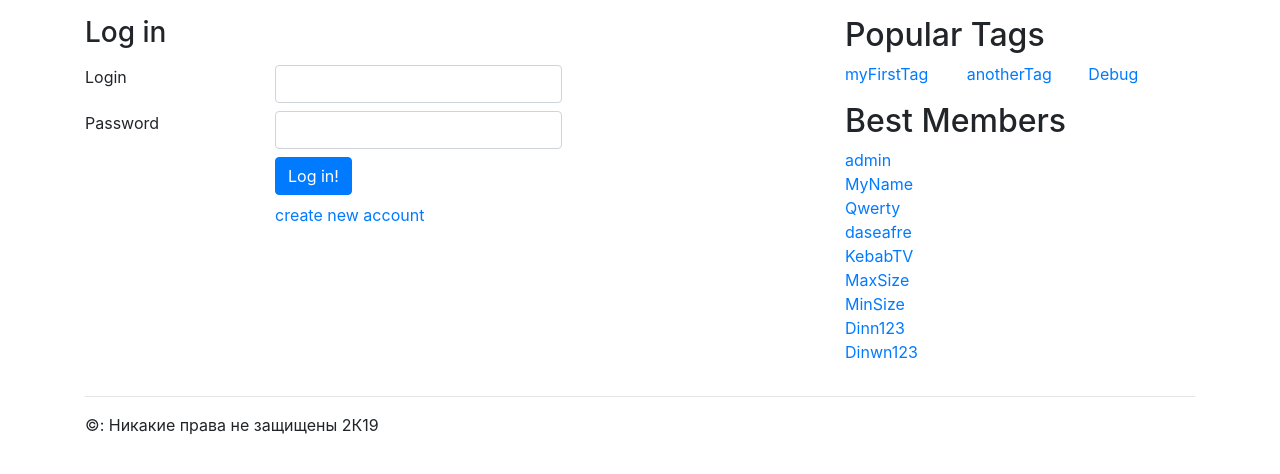
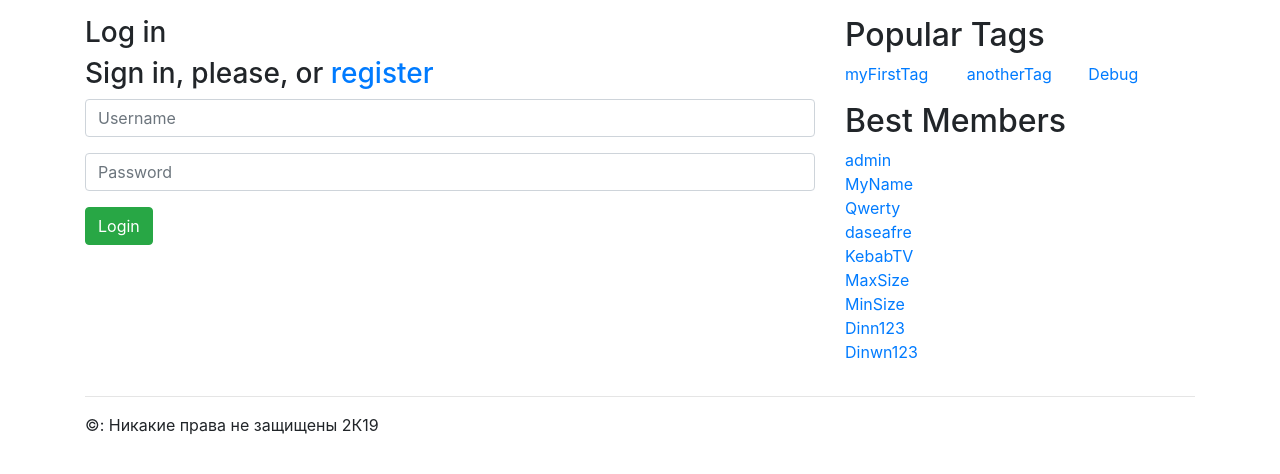
Before and after one commit to ValeryBMSTU/WEB, a Django app: page /asker/login/ in a window 1280 px wide. Shown: the part 68-542 px from the top of the page. Run offline with Django 3.2, Linux system fonts and the light colour scheme; data comes from the database, SQL or seed files in the repository; both versions use the stored data as it was after the commit; some libraries are stand-ins or nearby versions.

Commit message:
Login Form commit.

```diff
--- a/askme/asker/urls.py
+++ b/askme/asker/urls.py
@@ -11,8 +11,7 @@ urlpatterns = [
     path('ask/', ask, name="Ask"),
     path('settings/', settings, name="Settings"),
     path('login/', login, name="login"),
-    path('registration/', signup, name="Registration"),
-    # path('registration/', registration, name="Registration"),
+    path('registration/', registration, name="Registration"),
     path('users/', users, name="Users"),
 
     # path('login_sem/', login, name="login"),
--- a/askme/asker/views.py
+++ b/askme/asker/views.py
@@ -34,13 +34,13 @@ def users(request):
     template = 'asker/users.html'
     return paginatorRender(request, User.objects.all(), template)
 
-def registration(request):
-    template =  'asker/registration.html'
-    return baseRender(request, template)
+# def registration(request):
+#     template =  'asker/registration.html'
+#     return baseRender(request, template)
 
-def login(request):
-    template = 'asker/login.html'
-    return baseRender(request, template)
+# def login(request):
+#     template = 'asker/login.html'
+#     return baseRender(request, template)
 
 def settings(request):
     template = 'asker/settings.html'
@@ -94,7 +94,7 @@ def fillErrors(formErrors, errors):
         errors.append(f' { formattedFieldName } field error: {formErrors[i][0]}')
 
 
-def signup(request):
+def registration(request):
 
     tags = Tag.objects.all()
     users = User.objects.all()
@@ -113,13 +113,34 @@ def signup(request):
             user.set_password(request.POST['password_confirmation'])
             user.save()
             auth_login(request, user)
-            return redirect('/')
+            return redirect('/asker/questions')
         else:
             fillErrors(form.errors, errors)
     else:
         auth_logout(request)
 
     return render(request, 'asker/registration.html', {'form': form, 'messages': errors, 'tags': tags, 'users': users})
+
+def login(request):
+
+    tags = Tag.objects.all()
+    users = User.objects.all()
+
+    errors = []
+    form = UserSignInForm
+    if request.method == 'POST':
+        username = request.POST['username']
+        password = request.POST['password']
+        user = authenticate(request, username=username, password=password)
+        if user is not None:
+            auth_login(request, user)
+            return redirect('/asker/questions')
+        else:
+            errors.append('Invalid username or password')
+
+    auth_logout(request)
+    return render(request, 'asker/login.html', {'form': form, 'messages': errors, 'tags': tags, 'users': users})
+
 # class Users(TagsAndUsersMixing, View):
 #     template = 'asker/users.html'
 
--- a/askme/templates/asker/base.html
+++ b/askme/templates/asker/base.html
@@ -19,8 +19,11 @@
         </button>
         <div class="collapse navbar-collapse" id="navbarSupportedContent">
           {% include "asker/include/navbar.html" %}
-          {% block Autorization %}
-          {% endblock %}
+          {% if user.is_authenticated %}
+            {% include "asker/include/Authorized.html" %}
+          {% else %}
+            {% include "asker/include/notAuthorized.html" %}
+          {% endif %}
         </div>
       </nav>
   <div class="container mt-3">
--- a/askme/templates/asker/include/loginForm.html
+++ b/askme/templates/asker/include/loginForm.html
@@ -1,6 +1,24 @@
 {% block content %}
 {% load static %}
-<form class="needs-validation">
+<div class="main">
+  <h3>Sign in, please, or <a href="{% url 'Registration' %}">register</a></h3>
+  <form class="form-horizontal" action="{% url 'login' %}" method="post">
+      {% csrf_token %}
+      <div class="col-md-16">
+          <fieldset>
+              {% for item in form %}
+                  <div class="form-group">
+                      {{ item }}
+                  </div>
+              {% endfor %}
+              <div class="form-group">
+                  <input type="submit" value="Login" class="btn btn-success"/>
+              </div>
+          </fieldset>
+      </div>
+  </form>
+</div>
+<!-- <form class="needs-validation">
     <div class="row mt-2">
       <div class="col-3">
         <label class="mr" for="login">Login</label>
@@ -33,6 +51,6 @@
           <a href="#">create new account</a>
         </div>
       </div>
-  </form>
+  </form> -->
 
 {% endblock %}
--- a/askme/templates/asker/index.html
+++ b/askme/templates/asker/index.html
@@ -4,9 +4,9 @@
 <title>index</title>
 {% endblock %}
 
-{% block Autorization %}
+<!-- {% block Autorization %}
 {% include "asker/include/Authorized.html" %}
-{% endblock %}
+{% endblock %} -->
 
 {% block mainContent %}
   <div class="row align-items-center">
--- a/askme/templates/asker/questionDetail.html
+++ b/askme/templates/asker/questionDetail.html
@@ -4,9 +4,9 @@
 <title>question detail</title>
 {% endblock %}
 
-{% block Autorization %}
+<!-- {% block Autorization %}
 {% include "asker/include/Authorized.html" %}
-{% endblock %}
+{% endblock %} -->
 
 {% block mainContent %}
   {% include "asker/include/questionPost.html" %}
--- a/askme/templates/asker/questions.html
+++ b/askme/templates/asker/questions.html
@@ -4,9 +4,9 @@
 <title>questions</title>
 {% endblock %}
 
-{% block Autorization %}
+<!-- {% block Autorization %}
 {% include "asker/include/Authorized.html" %}
-{% endblock %}
+{% endblock %} -->
 
 {% block mainContent %}
   <div class="row align-items-center">
--- a/askme/templates/asker/registration.html
+++ b/askme/templates/asker/registration.html
@@ -5,9 +5,9 @@
 <title>registration</title>
 {% endblock %}
 
-{% block Autorization %}
+<!-- {% block Autorization %}
 {% include "asker/include/notAuthorized.html" %}
-{% endblock %}
+{% endblock %} -->
 
 {% block mainContent %}
 <div class="row align-items-center">
```
Also changed, not shown: askme/db.sqlite3.
